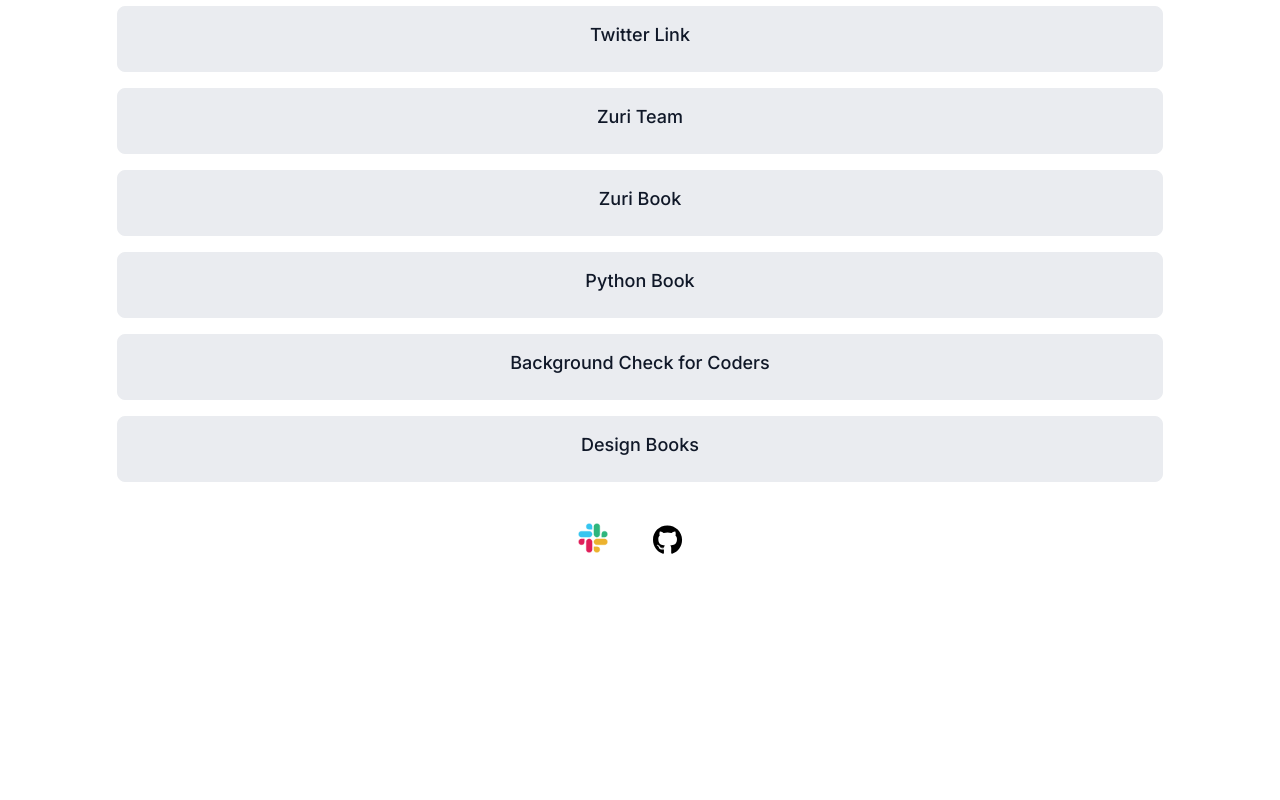
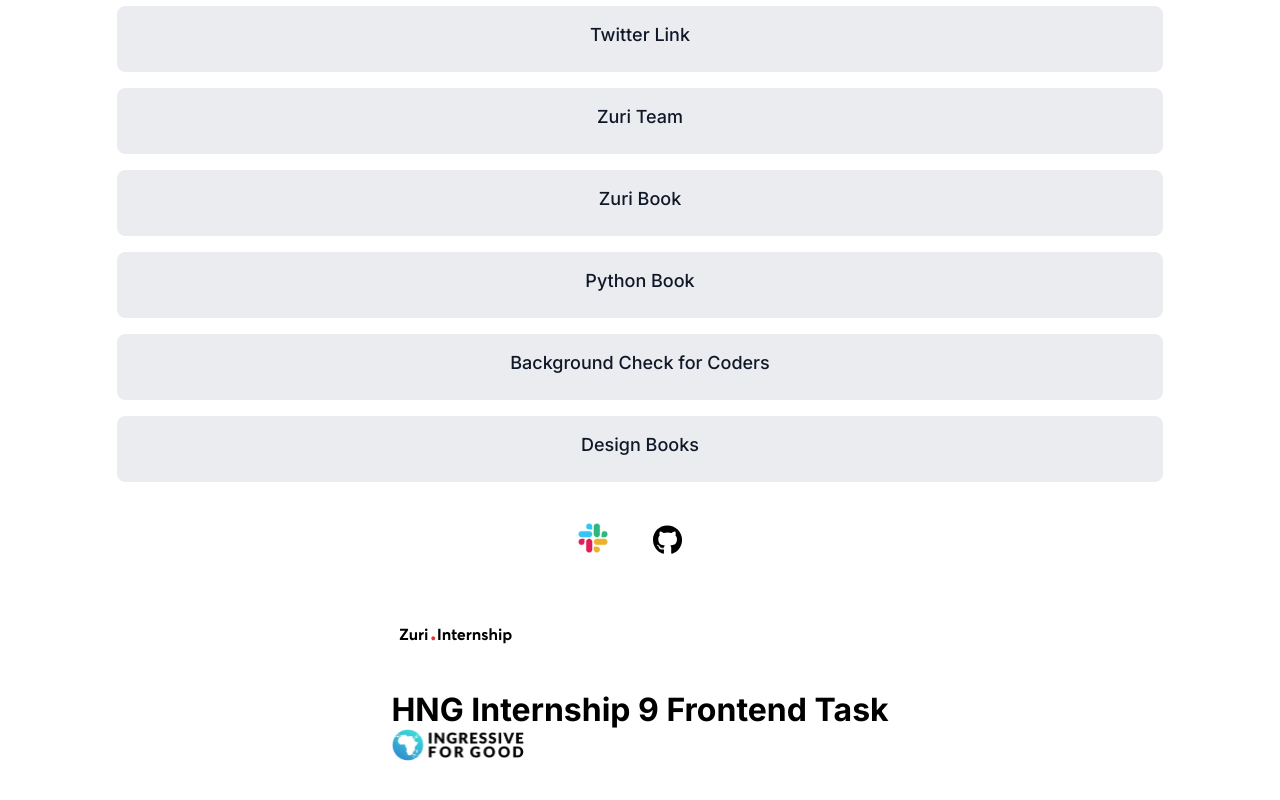
Before and after one commit to phantware/hng-profile, a React (Create React App) app: page / in a window 1280 px wide. Shown: the part 206-1006 px from the top of the page. Before the commit the page ends 888 px from the top, so only its background shows below. Built offline with nearby package versions, Linux system fonts and the light colour scheme.

Commit message:
footer component created

```diff
--- /dev/null
+++ b/src/components/footer/Footer.jsx
@@ -0,0 +1,15 @@
+import './footer.css'
+import zuri from '../../assets/zuri.svg'
+import I4G from '../../assets/I4G.svg'
+
+const Footer = () => {
+  return (
+    <div className='footerContainer'>
+      <img src={zuri} alt='zuri' />
+      <h1 className='footerTitle'>HNG Internship 9 Frontend Task</h1>
+      <img src={I4G} alt='Ingressive food' />
+    </div>
+  )
+}
+
+export default Footer
--- /dev/null
+++ b/src/components/footer/footer.css
@@ -0,0 +1,2 @@
+.footerContainer {
+}
--- a/src/home/Home.jsx
+++ b/src/home/Home.jsx
@@ -4,6 +4,7 @@
 import { FontAwesomeIcon } from '@fortawesome/react-fontawesome'
 import { faGithub } from '@fortawesome/free-brands-svg-icons'
 import slackImg from '../assets/slack.png'
+import Footer from '../components/footer/Footer'
 
 const Home = () => {
   return (
@@ -56,6 +57,7 @@
         </div>
         <FontAwesomeIcon icon={faGithub} className='socialLinksIcon' />
       </div>
+      <Footer />
     </div>
   )
 }
```
Also changed, not shown: src/assets/I4G.svg (added), src/assets/zuri.svg (added).
